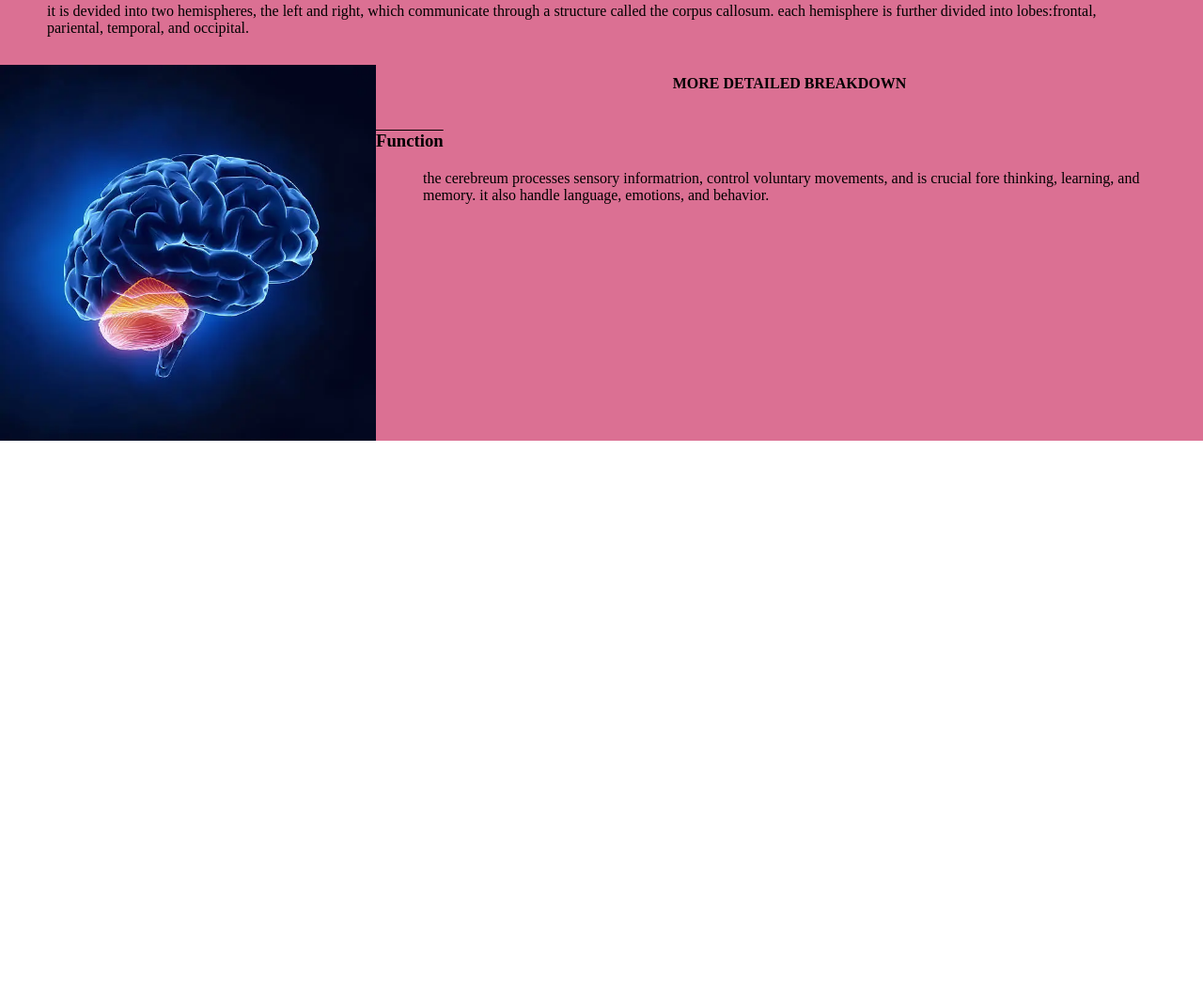
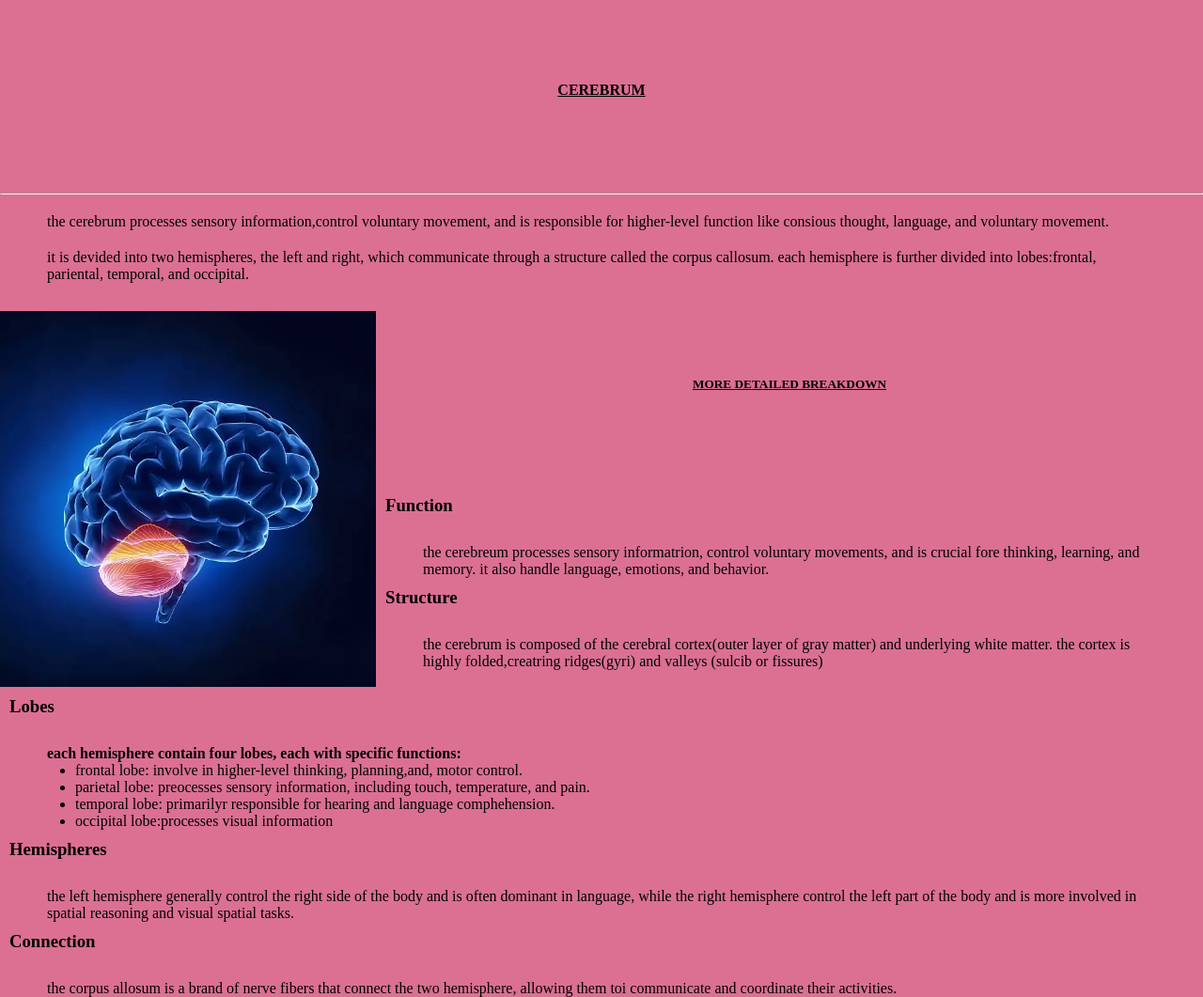
Before and after one commit to hanatu24434/brain-anatomy-and-how-it-function, a plain HTML site: page index.html in a window 1280 px wide. Shown: the part 1064-2125 px from the top of the page at 94% size. Before the commit the page ends 1533 px from the top, so only its background shows below. Drawn offline with Linux system fonts and the light colour scheme.

Commit message:
add and change

```diff
--- a/index.html
+++ b/index.html
@@ -5,10 +5,13 @@
         <title>BRAIN ANATOMY AND HOW THE BRAIN function</title>
         <link rel="stylesheet" href="style.css">
     </head>
+
     <body>
         <header>
+            <img src="./brain13.jpg" alt="logo" class="logo">
+            <h1>search here</h1>
+            </header>
             <nav class="navbar">
-                <img src="./brain13.jpg" alt="logo" class="logo">
                 <div class="menu">
                     <a href="brain.html" target="_self">home</a>
                     <a href="#">creativity</a>
@@ -16,7 +19,6 @@
                     <a href="#">fact and myth</a>
                 </div>
             </nav>
-        </header>
         <section class="sec1">
             <h1 class="hed1">brain</h1>
             <p class="para1">the brain is a complex organ that control thought,
@@ -33,9 +35,10 @@
             <div class="div1">
                 <figure>
                     <img src="./brain10.jpg" alt="brain" class="brain2">
-                <figcaption class="fig">brain</figcaption></figure>
+                    <figcaption class="fig">brain</figcaption>
+                </figure>
                 <figure>
-                <img src="./brain11.jpg"  alt="brain" class="brain2">
+                    <img src="./brain11.jpg" alt="brain" class="brain2">
                     <figcaption class="fig">neurons</figcaption>
                 </figure>
                 <figure>
@@ -44,6 +47,7 @@
                 </figure>
             </div>
             <h1 class="hed1">the three main part of the brain</h1>
+            <section class="overall">
                 <section class="sec2">
                     <h1 class="hed1">cerebrum</h1>
                     <hr>
@@ -68,8 +72,46 @@
                             movements, and is crucial fore thinking, learning, and memory.
                             it also handle language, emotions, and behavior.
                         </p>
-                    <h3></h3>
+                        <h3 class="hed3">structure</h3>
+                        <p class="para1">
+                            the cerebrum is composed of the cerebral cortex(outer layer
+                            of gray matter) and underlying white matter. the cortex is highly
+                            folded,creatring ridges(gyri) and valleys (sulcib or fissures)
+                        </p>
                     </aside>
                 </section>
+                <section>
+                    <h3 class="hed3">lobes</h3>
+                    <h4 class="hed4">each hemisphere contain four lobes,
+                        each with specific functions:
+                    </h4>
+                    <ul class="ul1">
+                        <li>frontal lobe: involve in higher-level thinking,
+                            planning,and, motor control.
+                        </li>
+                        <li>parietal lobe: preocesses sensory information,
+                            including touch, temperature, and pain.
+                        </li>
+                        <li>temporal lobe: primarilyr responsible for hearing and
+                            language comphehension.</li>
+                        <li>occipital lobe:processes visual information</li>
+                    </ul>
+                    <h3 class="hed3">hemispheres</h3>
+                    <p class="para1">
+                        the left hemisphere generally control
+                        the right side of the body and is often dominant in language,
+                        while the right hemisphere control the left part of the body
+                            and is more involved in spatial reasoning and
+                            visual spatial tasks.
+                    </p>
+                    <h3 class="hed3">connection</h3>
+                    <p class="para1">
+                        the corpus allosum is a brand of nerve fibers that connect
+                        the two hemisphere, allowing them toi communicate and coordinate
+                        their activities.
+                    </p>
+                </section>
+            </section>
     </body>
+
 </html>
--- a/style.css
+++ b/style.css
@@ -25,7 +25,7 @@ a:link {
  .navbar a:hover {
     background-color: rgb(136, 119, 153);
  }
-.para2 {
+.para3 {
 font-size:50px;
 }
 /* to make the <p> have same styling */
@@ -36,17 +36,27 @@ font-size:50px;
     text-transform: lowercase;
     color: black;
 }
+.para3 {
+    justify-content: flex-start;
+}
 /* to style the title */
 .hed1 {
     text-align: center;
     text-transform: uppercase;
-    line-height: 100px;
+    padding: 100px;
+    text-decoration: underline;
+
 }
 /* to style the subtopic */
 .hed3 {
     text-transform: capitalize;
-    text-decoration: overline;
+    padding: 10px;
 
+}
+.hed4 {
+padding-left: 50px;
+padding-right: 50px;
+margin-top: 20px;
 }
 /* to make the div container to be flex  */
 .div1 {
@@ -90,6 +100,9 @@ font-size:50px;
     text-transform: capitalize;
 }
 /* styling for the sec2 */
+.sec1 {
+    background-color:rgba(0,100, 100, 20);
+}
 .sec3 {
     display:flex;
     flex-direction:row;
@@ -100,6 +113,10 @@ font-size:50px;
     display:block;
 }
 /* by conecting the sec2 and sec3 to put it in the same range */
-.sec2, .sec3 {
+.overall {
     background-color: palevioletred;
 }
+.ul1 {
+    padding-left: 80px;
+    padding-right: 50px;
+}
```
Also changed, not shown: brain.html (+1 -1 lines). Lines whose indentation alone changed are shown as unchanged.
